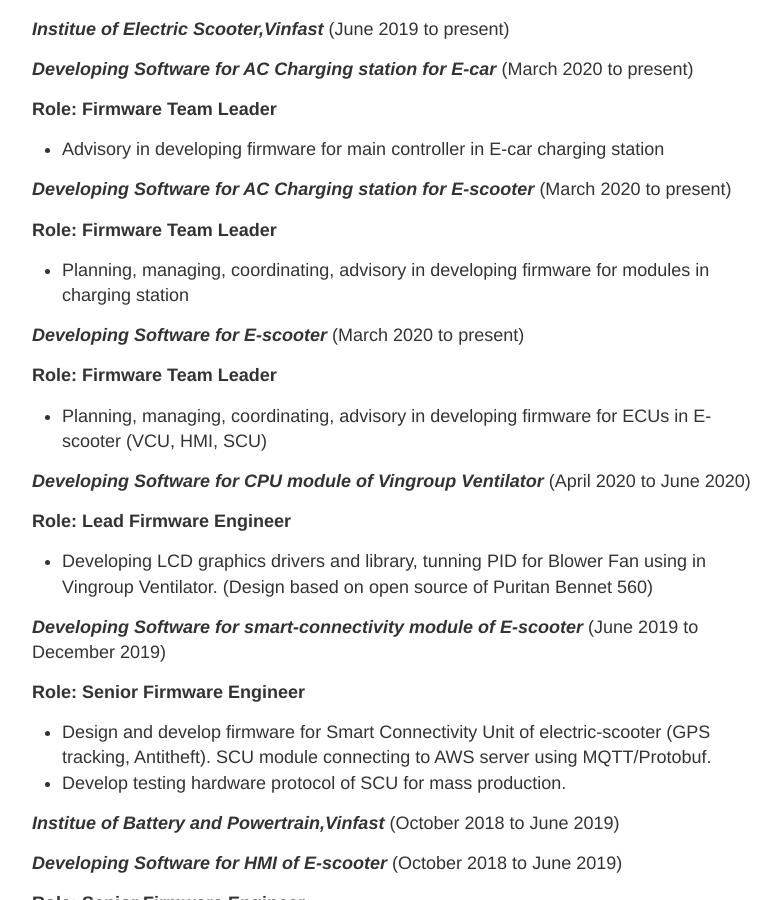
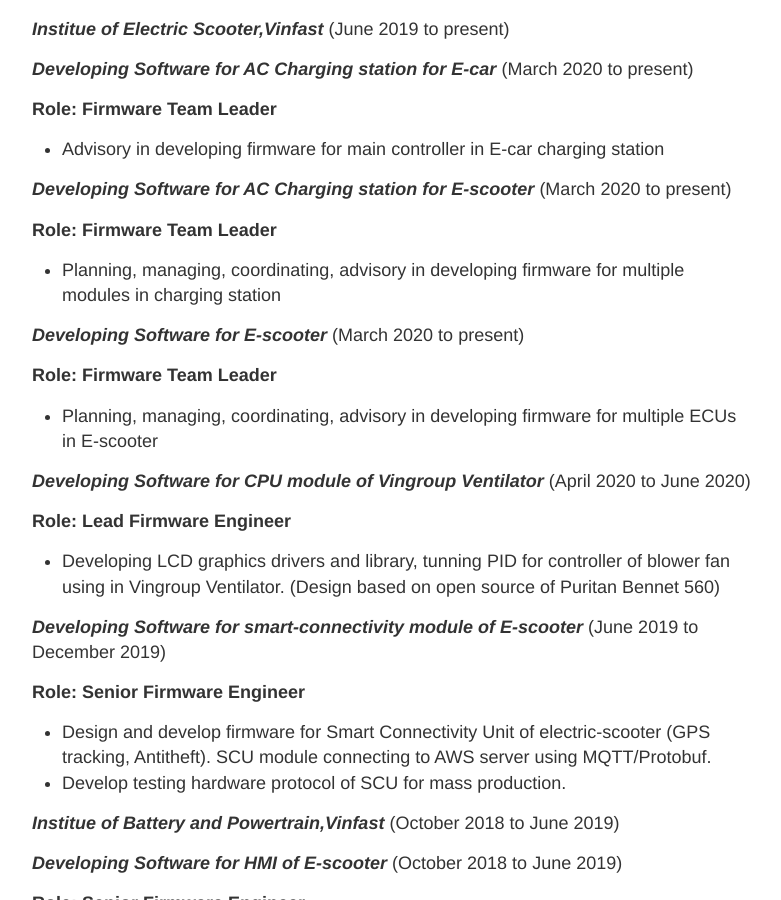
Before and after one commit to hoaln/hoaln.github.io, a Jekyll site: the page built from resume.md, in a window 1280 px wide and 900 px high, scrolled down 656 px. Shown: the whole window, without its empty margins (248-1029 px from the left). Built offline with Jekyll 4.4.1, drawn with Linux system fonts in a browser that asks for light colours.

Commit message:
Update resume.md

```diff
--- a/resume.md
+++ b/resume.md
@@ -30,19 +30,19 @@
 
 **Role: Firmware Team Leader**
 
-- Planning, managing, coordinating, advisory in developing firmware for modules in charging station
+- Planning, managing, coordinating, advisory in developing firmware for multiple modules in charging station
 
 ***Developing Software for E-scooter*** (March 2020 to present)
 
 **Role: Firmware Team Leader**
 
-- Planning, managing, coordinating, advisory in developing firmware for ECUs in E-scooter (VCU, HMI, SCU)
+- Planning, managing, coordinating, advisory in developing firmware for multiple ECUs in E-scooter
 
 ***Developing Software for CPU module of Vingroup Ventilator*** (April 2020 to June 2020)
 
 **Role: Lead Firmware Engineer**
 
-- Developing LCD graphics drivers and library, tunning PID for Blower Fan using in Vingroup Ventilator. (Design based on open source of Puritan Bennet 560)
+- Developing LCD graphics drivers and library, tunning PID for controller of blower fan using in Vingroup Ventilator. (Design based on open source of Puritan Bennet 560)
 
 ***Developing Software for smart-connectivity module of E-scooter*** (June 2019 to December 2019)
 
```
